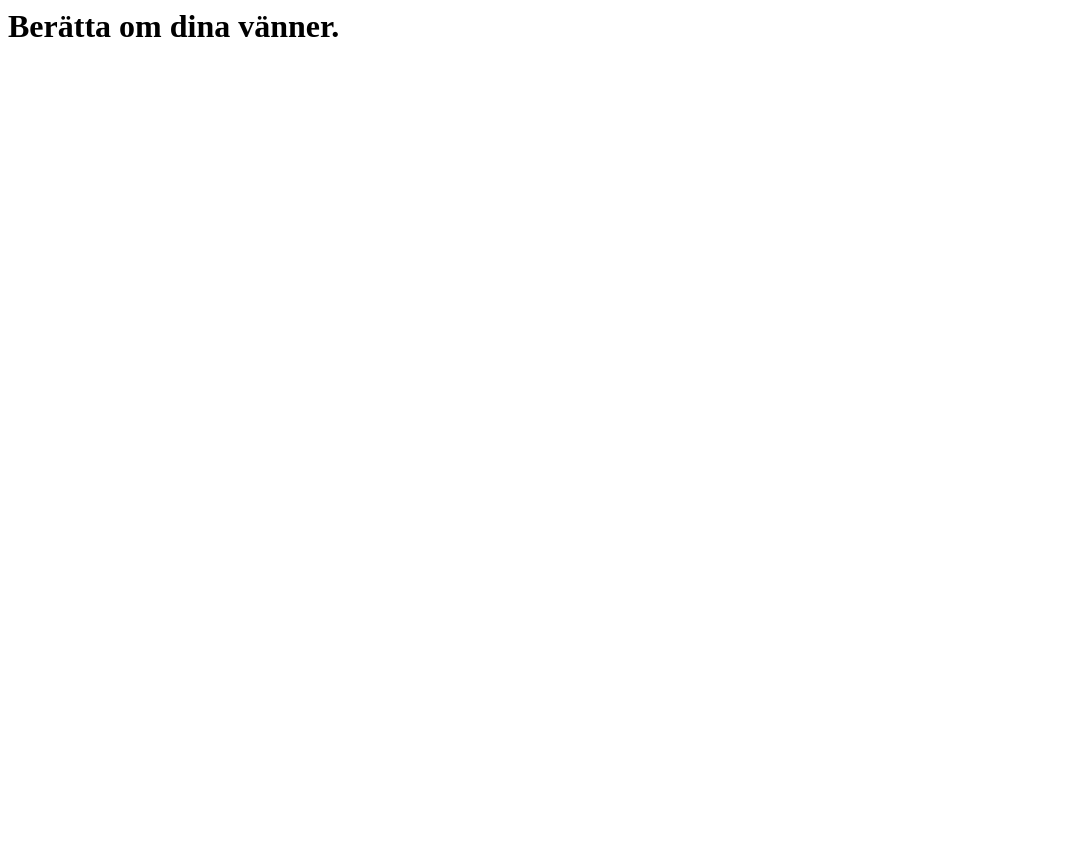
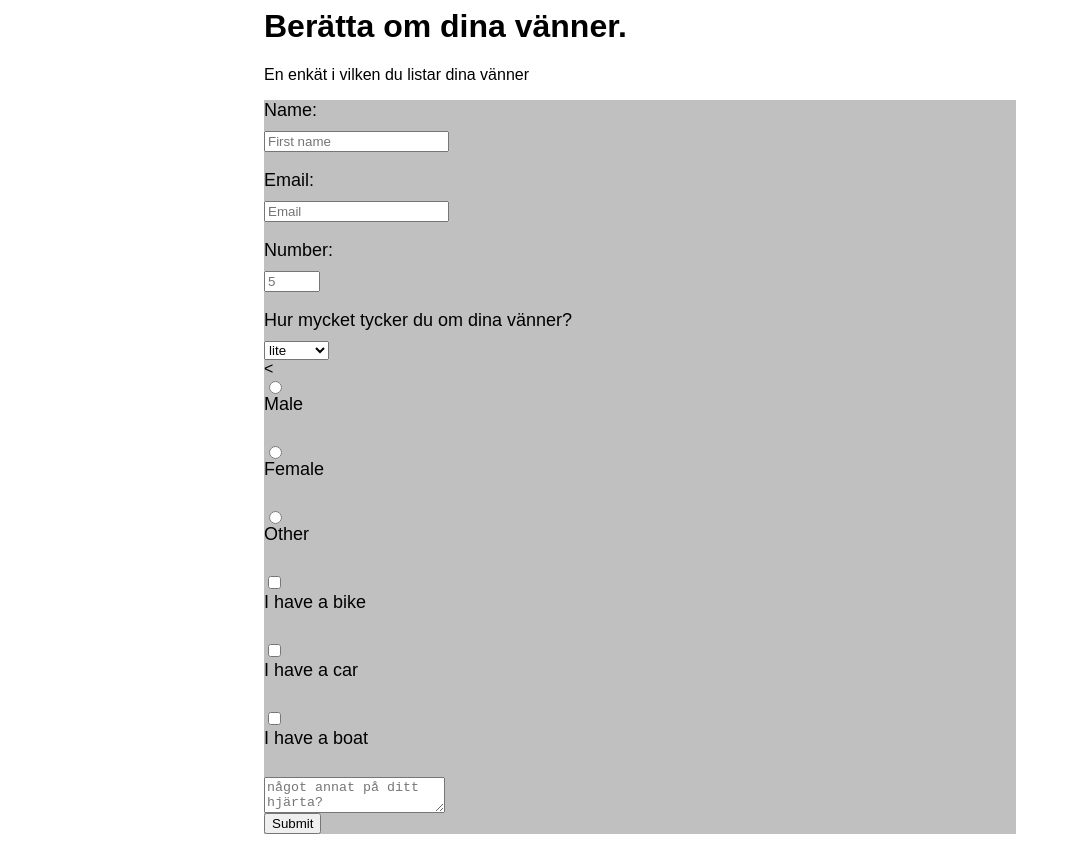
Before and after one commit to filbus00/survey_form, a plain HTML site: page index.html in a window 1280 px wide. Shown: the whole page, without its empty margins (0-1071 px from the left). Before the commit the page ends 800 px from the top, so only its background shows below. Drawn offline with Linux system fonts and the light colour scheme.

Commit message:
slutför

```diff
--- a/index.html
+++ b/index.html
@@ -1 +1,55 @@
+<html lang="en">
+<head>
+<link rel="stylesheet" type="text/css" href="css/style.css">
+
+</head>
+<body>
+
 <h1 id="title">Berätta om dina vänner.</h1>
+<p id="description"> En enkät i vilken du listar dina vänner</p>
+<form id="survey-form">
+
+	<label id="name-label">Name:</label>
+	<input id="name" type="text" name="name" required placeholder="First name"><br>
+	<label id="email-label">Email:</label>
+	<input id="email" type="email" name="email" required placeholder="Email"><br>
+	<label id="number-label">Number:</label>
+	<input id="number" type="number" min="0" max="10" name="000" required placeholder="5"><br>
+
+	<label for="dropdown">Hur mycket tycker du om dina vänner?</label>
+	<select name="dropdown" id="dropdown">
+ 	<option value="lite">lite</option>
+  	<option value="mellan">mellan</option>
+  	<option value="mycket">mycket</option>
+  	<option value="mest">mest</option>
+	</select><br>
+
+
+	<
+	<input type="radio" id="male" name="gender" value="male">
+	<label for="male">Male</label><br>
+	<input type="radio" id="female" name="gender" value="female">
+	<label for="female">Female</label><br>
+	<input type="radio" id="other" name="gender" value="other">
+	<label for="other">Other</label><br>
+
+	<input type="checkbox" id="vehicle1" name="vehicle1" value="Bike">
+	<label for="vehicle1"> I have a bike</label><br>
+	<input type="checkbox" id="vehicle2" name="vehicle2" value="Car">
+	<label for="vehicle2"> I have a car</label><br>
+	<input type="checkbox" id="vehicle3" name="vehicle3" value="Boat">
+	<label for="vehicle3"> I have a boat</label><br>
+
+	<textarea placeholder="något annat på ditt hjärta?"></textarea><br>
+
+	<input type="submit" id="submit">
+
+
+</form>
+
+
+
+
+
+ </body>
+ </html>
```
Also changed, not shown: 1 other file.
